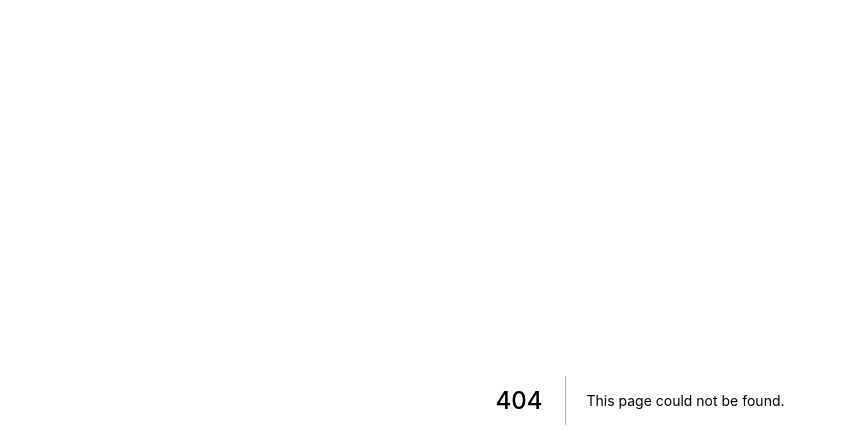
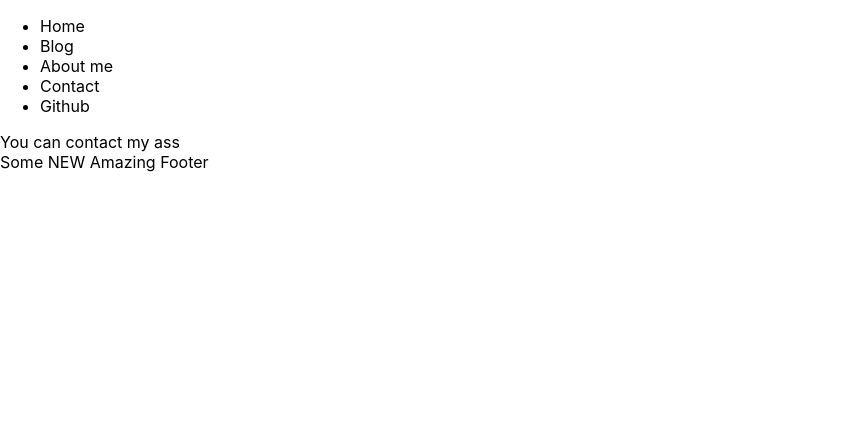
Before and after one commit to denskarlet/dblog, a Next.js app: page /contact in a window 1280 px wide. Before the commit this address had no page. Shown: the top 448 px of the page, without its empty margins (0-846 px from the left). Built offline with nearby package versions, Linux system fonts and the light colour scheme.

Commit message:
add initial pages

```diff
--- a/pages/_app.tsx
+++ b/pages/_app.tsx
@@ -1,7 +1,15 @@
-import '../styles/globals.css'
-import type { AppProps } from 'next/app'
+import Header from '../components/Header';
+import Footer from '../components/Footer';
+import type { AppProps } from 'next/app';
+import '../styles/globals.css';
 
 function MyApp({ Component, pageProps }: AppProps) {
-  return <Component {...pageProps} />
+  return (
+    <div>
+      <Header />
+      <Component {...pageProps} />
+      <Footer />
+    </div>
+  );
 }
-export default MyApp
+export default MyApp;
--- /dev/null
+++ b/pages/about/index.tsx
@@ -0,0 +1,5 @@
+const AboutMe = () => {
+  return <div>Im Denys, epta!</div>;
+};
+
+export default AboutMe;
--- /dev/null
+++ b/pages/contact/index.tsx
@@ -0,0 +1,5 @@
+const Contact = () => {
+  return <div>You can contact my ass</div>;
+};
+
+export default Contact;
```
Also changed, not shown: pages/blog/index.tsx (added, +13 -0 lines), next-env.d.ts.
